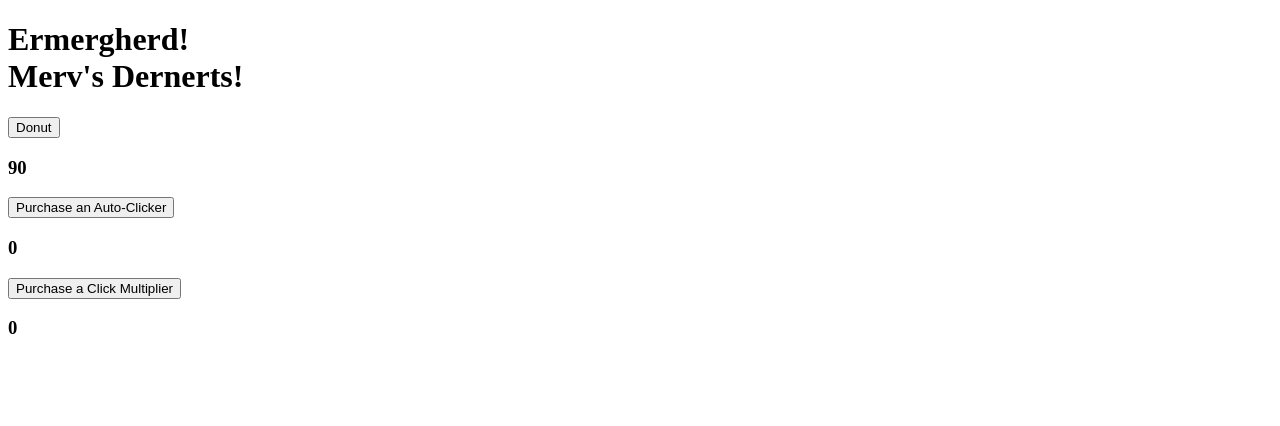
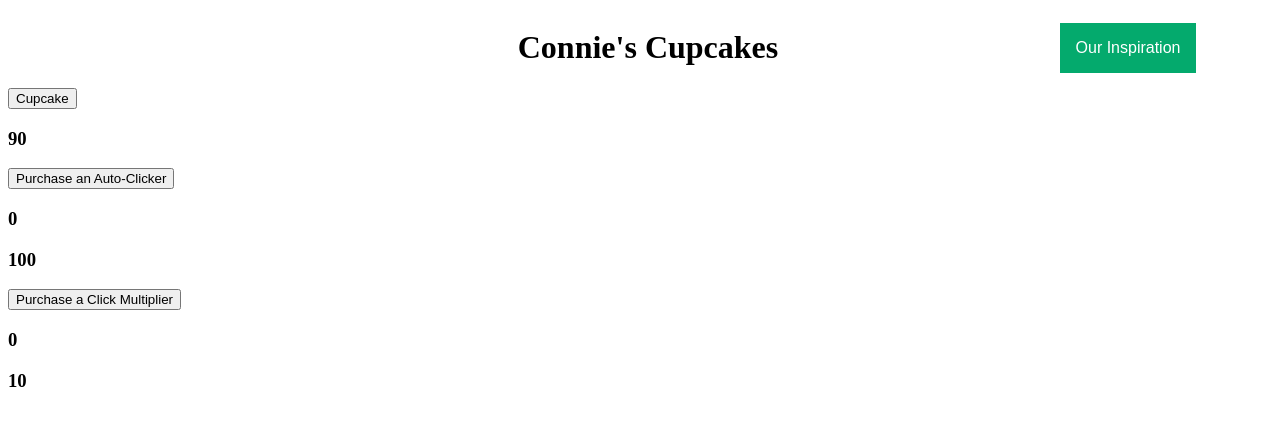
Before and after one commit to pwbarbosa/cupcake-maker-pwbarbosa, a website built with Parcel: page index.html in a window 1280 px wide. Both pictures are taken after a click on the button "Purchase an Auto-Clicker". Built offline with nearby package versions, Linux system fonts and the light colour scheme.

Commit message:
It 3 Feats 1, 2, 3, 4, and 6

```diff
--- /dev/null
+++ b/css/layout.css
@@ -0,0 +1,16 @@
+header {
+    display: grid;
+    grid-template-columns: 1fr 2fr 1fr;
+    width: 100vw;
+    align-items: center;
+    justify-items: center;
+}
+header h1 {
+    grid-column-start: 2;
+    text-align: center;
+}
+
+.dropdown {
+    grid-column-start: 3;
+    margin-right: 0;
+}
--- /dev/null
+++ b/css/style.css
@@ -0,0 +1,34 @@
+.dropbtn {
+    background-color: #04AA6D;
+    color: white;
+    padding: 16px;
+    font-size: 16px;
+    border: none;
+  }
+
+  .dropdown {
+    position: relative;
+    display: inline-block;
+  }
+
+  .dropdown-content {
+    display: none;
+    position: absolute;
+    background-color: #f1f1f1;
+    min-width: 160px;
+    box-shadow: 0px 8px 16px 0px rgba(0,0,0,0.2);
+    z-index: 1;
+  }
+
+  .dropdown-content a {
+    color: black;
+    padding: 12px 16px;
+    text-decoration: none;
+    display: block;
+  }
+
+  .dropdown-content a:hover {background-color: #ddd;}
+
+  .dropdown:hover .dropdown-content {display: block;}
+
+  .dropdown:hover .dropbtn {background-color: #3e8e41;}
--- a/index.html
+++ b/index.html
@@ -4,25 +4,35 @@
     <meta charset="UTF-8" />
     <meta http-equiv="X-UA-Compatible" content="IE=edge" />
     <meta name="viewport" content="width=device-width, initial-scale=1.0" />
-    <title>Donut Clicker</title>
+    <title>Cupcake Clicker</title>
+    <link rel="stylesheet" href="/css/style.css">
+    <link rel="stylesheet" href="/css/layout.css">
   </head>
   <body>
     <header>
-      <h1 id="pageTitle">Ermergherd! <br> Merv's Dernerts!</h1>
+      <h1 id="pageTitle">Connie's Cupcakes</h1>
+      <div class="dropdown">
+        <button class="dropbtn">Our Inspiration</button>
+        <div class="dropdown-content">
+          <a href="https://orteil.dashnet.org/cookieclicker/">Cookie Clicker</a>
+        </div>
+      </div>
 
     </header>
     <div class="container">
       <section id="donutClickerSection">
-        <button id="make">Donut</button>
-        <h3 id="count">Donuts Made</h3>
+        <button id="make">Cupcake</button>
+        <h3 id="count">Cupcakes Made</h3>
       </section>
       <section id="autoClickerSection">
         <button id="autoClickerPuchase">Purchase an Auto-Clicker</button>
         <h3 id="clickersPurchased">Auto-Clickers Purchased</h3>
+        <h3 id="clickerCost"></h3>
       </section>
       <section id="clickMultiplierSection">
         <button id="multiplierPurchase">Purchase a Click Multiplier</button>
         <h3 id="multipliersPurchased">Click Multipliers Purchased</h3>
+        <h3 id="multiplierCost"></h3>
       </section>
     </div>
     <script src="/js/app.js" type="module"></script>
--- a/js/app.js
+++ b/js/app.js
@@ -2,16 +2,16 @@ import Donut from "./Donut.js"
 
 const countEl = document.querySelector("#count");
 const autoClickCountEl = document.querySelector("#clickersPurchased")
-// const autoClickCostEl = document.querySelector("#clickerCost");
+const clickerCostEl = document.querySelector("#clickerCost");
 const multiplierCountEl = document.querySelector("#multipliersPurchased");
-// const multiplierCostEl = document.querySelector("#multiplierCost")
+const multiplierCostEl = document.querySelector("#multiplierCost")
 const donut = new Donut();
 
 countEl.innerHTML = donut.count;
 autoClickCountEl.innerHTML = donut._autoClickCount;
-// autoClickCostEl.innerHTML = donut._autoClickCost;
+clickerCostEl.innerHTML = donut._autoClickCost;
 multiplierCountEl.innerHTML = donut._multiplierCount;
-// multiplierCostEl.innerHTML = donut._autoClickCost;
+multiplierCostEl.innerHTML = donut._multiplierCost;
 
 
 const makeBtn = document.querySelector("#make");
@@ -30,6 +30,8 @@ clickerPurchaseBtn.addEventListener("click", () => {
     }
     autoClickCountEl.innerHTML = donut._autoClickCount;
     countEl.innerHTML = Math.round(donut._count);
+    clickerCostEl.innerHTML = Math.round(donut._autoClickCost);
+
 })
 
 const multiplierPurchaseBtn = document.querySelector("#multiplierPurchase");
@@ -44,6 +46,8 @@ multiplierPurchaseBtn.addEventListener("click", () => {
     }
     multiplierCountEl.innerHTML = donut._multiplierCount;
     countEl.innerHTML = Math.round(donut._count);
+    multiplierCostEl.innerHTML = Math.round(donut._multiplierCost);
+
 })
 
 setInterval(() => {
```
